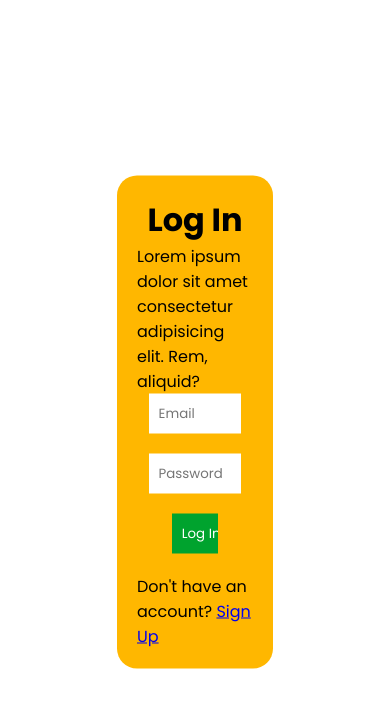
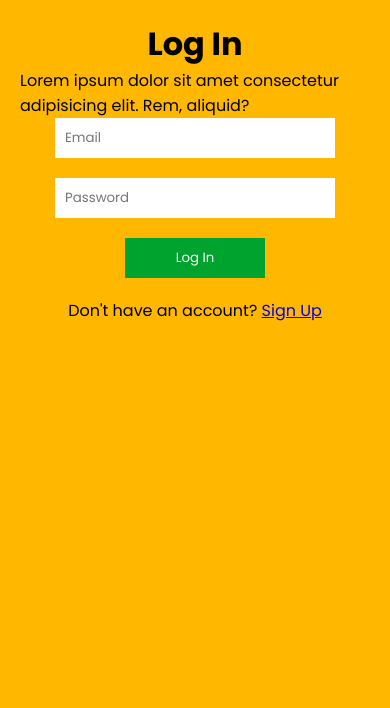
Before and after one commit to NiclanX/moh-dashboard, a React (Vite) app: page /login in a window 390 px wide. Shown: the top 708 px of the page. Built offline with nearby package versions, Linux system fonts and the light colour scheme.

Commit message:
Mobile Styles Added

```diff
--- a/src/App.jsx
+++ b/src/App.jsx
@@ -1,5 +1,6 @@
 import { BrowserRouter, Route, Routes } from 'react-router-dom'
 import './App.css'
+import './styles/responsive.css'
 import LogIn from './Components/LogIn'
 import SignUp from './Components/SignUp'
 import Dashboard from './Components/Dashboard'
--- /dev/null
+++ b/src/styles/responsive.css
@@ -0,0 +1,7 @@
+@media (width <= 400px){
+    form{
+        width: 100%;
+        height: 100vh;
+        border-radius: 0px;
+    }
+}
```
